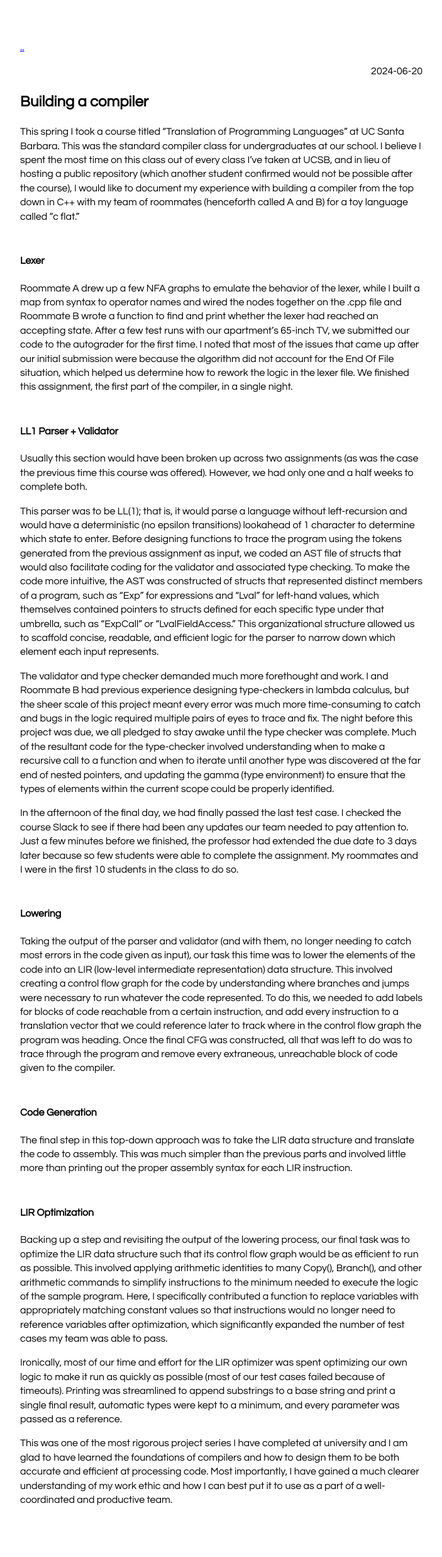
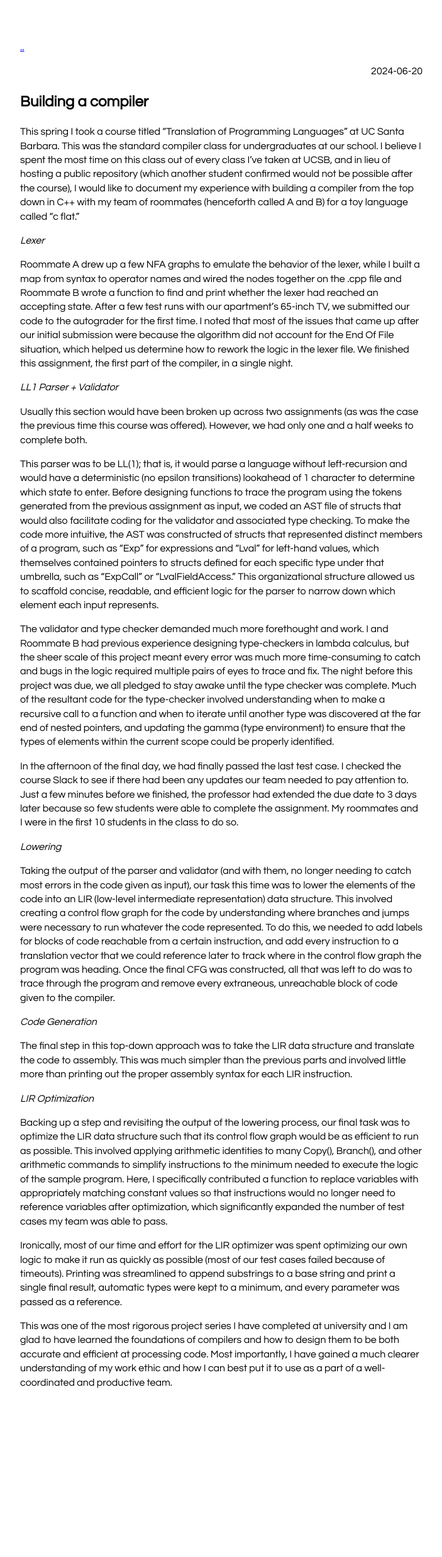
Before and after one commit to nullmiso/site, a Jekyll site: the page built from _posts/2024-06-20-compiler.md, in a window 1280 px wide. Shown: the whole page at 63% size, without its empty margins (288-991 px from the left). Built offline with Jekyll 4.4.1, drawn with Linux system fonts in a browser that asks for light colours; after the commit the page ends 2287 px from its top, so only the background shows below that.

Commit message:
formatting fixes

```diff
--- a/_posts/2024-06-20-compiler.md
+++ b/_posts/2024-06-20-compiler.md
@@ -5,9 +5,13 @@ category: example2
 ---
 
 This spring I took a course titled "Translation of Programming Languages" at UC Santa Barbara. This was the standard compiler class for undergraduates at our school. I believe I spent the most time on this class out of every class I've taken at UCSB, and in lieu of hosting a public repository (which another student confirmed would not be possible after the course), I would like to document my experience with building a compiler from the top down in C++ with my team of roommates (henceforth called A and B) for a toy language called "c flat."
-#### Lexer
+
+*Lexer*
+
 Roommate A drew up a few NFA graphs to emulate the behavior of the lexer, while I built a map from syntax to operator names and wired the nodes together on the .cpp file and Roommate B wrote a function to find and print whether the lexer had reached an accepting state. After a few test runs with our apartment's 65-inch TV, we submitted our code to the autograder for the first time. I noted that most of the issues that came up after our initial submission were because the algorithm did not account for the End Of File situation, which helped us determine how to rework the logic in the lexer file. We finished this assignment, the first part of the compiler, in a single night.
-#### LL1 Parser + Validator
+
+*LL1 Parser + Validator*
+
 Usually this section would have been broken up across two assignments (as was the case the previous time this course was offered). However, we had only one and a half weeks to complete both.
 
 This parser was to be LL(1); that is, it would parse a language without left-recursion and would have a deterministic (no epsilon transitions) lookahead of 1 character to determine which state to enter. Before designing functions to trace the program using the tokens generated from the previous assignment as input, we coded an AST file of structs that would also facilitate coding for the validator and associated type checking. To make the code more intuitive, the AST was constructed of structs that represented distinct members of a program, such as "Exp" for expressions and "Lval" for left-hand values, which themselves contained pointers to structs defined for each specific type under that umbrella, such as "ExpCall" or "LvalFieldAccess." This organizational structure allowed us to scaffold concise, readable, and efficient logic for the parser to narrow down which element each input represents.
@@ -15,11 +19,17 @@ This parser was to be LL(1); that is, it would parse a language without left-rec
 The validator and type checker demanded much more forethought and work. I and Roommate B had previous experience designing type-checkers in lambda calculus, but the sheer scale of this project meant every error was much more time-consuming to catch and bugs in the logic required multiple pairs of eyes to trace and fix. The night before this project was due, we all pledged to stay awake until the type checker was complete. Much of the resultant code for the type-checker involved understanding when to make a recursive call to a function and when to iterate until another type was discovered at the far end of nested pointers, and updating the gamma (type environment) to ensure that the types of elements within the current scope could be properly identified.
 
 In the afternoon of the final day, we had finally passed the last test case. I checked the course Slack to see if there had been any updates our team needed to pay attention to. Just a few minutes before we finished, the professor had extended the due date to 3 days later because so few students were able to complete the assignment. My roommates and I were in the first 10 students in the class to do so.
-#### Lowering
+
+*Lowering*
+
 Taking the output of the parser and validator (and with them, no longer needing to catch most errors in the code given as input), our task this time was to lower the elements of the code into an LIR (low-level intermediate representation) data structure. This involved creating a control flow graph for the code by understanding where branches and jumps were necessary to run whatever the code represented. To do this, we needed to add labels for blocks of code reachable from a certain instruction, and add every instruction to a translation vector that we could reference later to track where in the control flow graph the program was heading. Once the final CFG was constructed, all that was left to do was to trace through the program and remove every extraneous, unreachable block of code given to the compiler.
-#### Code Generation
+
+*Code Generation*
+
 The final step in this top-down approach was to take the LIR data structure and translate the code to assembly. This was much simpler than the previous parts and involved little more than printing out the proper assembly syntax for each LIR instruction.
-#### LIR Optimization
+
+*LIR Optimization*
+
 Backing up a step and revisiting the output of the lowering process, our final task was to optimize the LIR data structure such that its control flow graph would be as efficient to run as possible. This involved applying arithmetic identities to many Copy(), Branch(), and other arithmetic commands to simplify instructions to the minimum needed to execute the logic of the sample program. Here, I specifically contributed a function to replace variables with appropriately matching constant values so that instructions would no longer need to reference variables after optimization, which significantly expanded the number of test cases my team was able to pass.
 
 Ironically, most of our time and effort for the LIR optimizer was spent optimizing our own logic to make it run as quickly as possible (most of our test cases failed because of timeouts). Printing was streamlined to append substrings to a base string and print a single final result, automatic types were kept to a minimum, and every parameter was passed as a reference.
```
